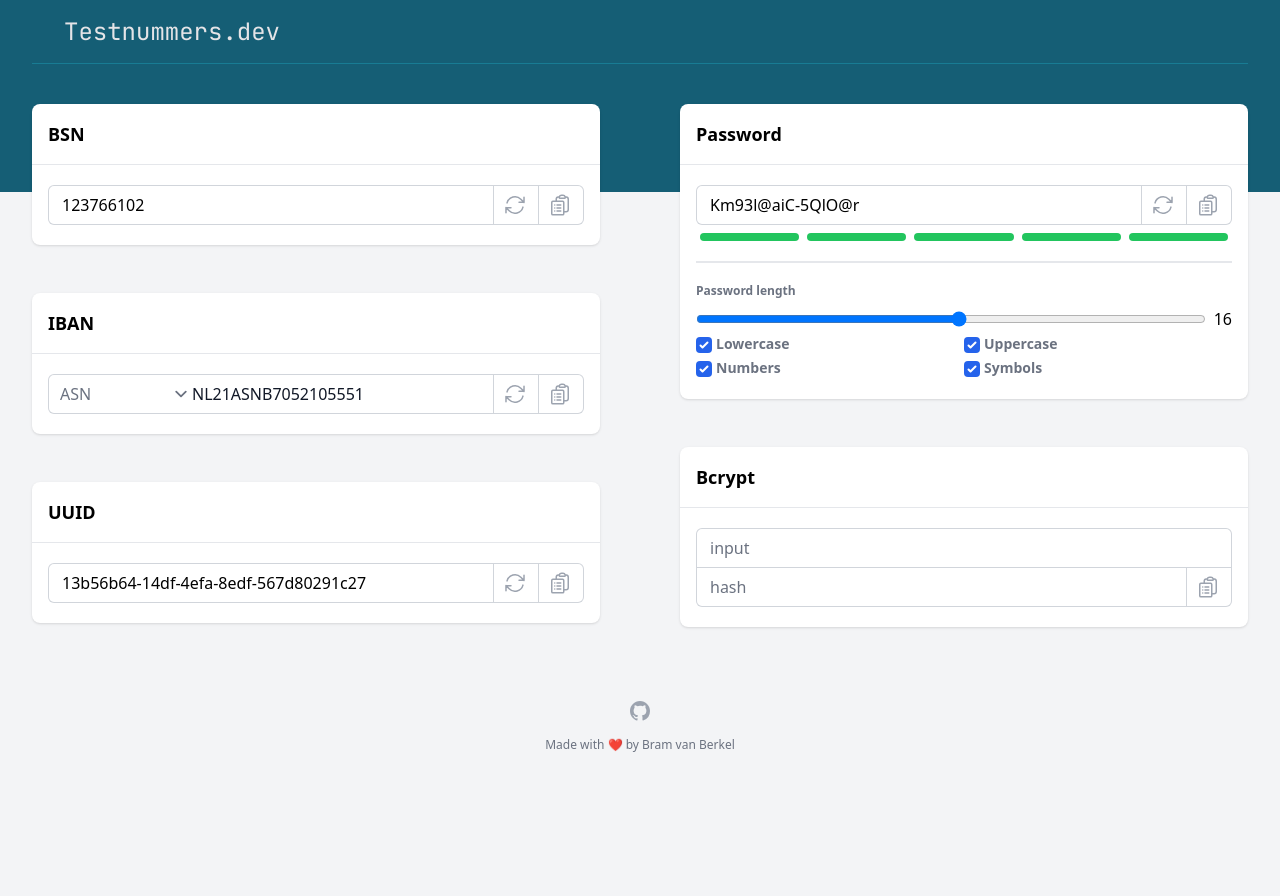
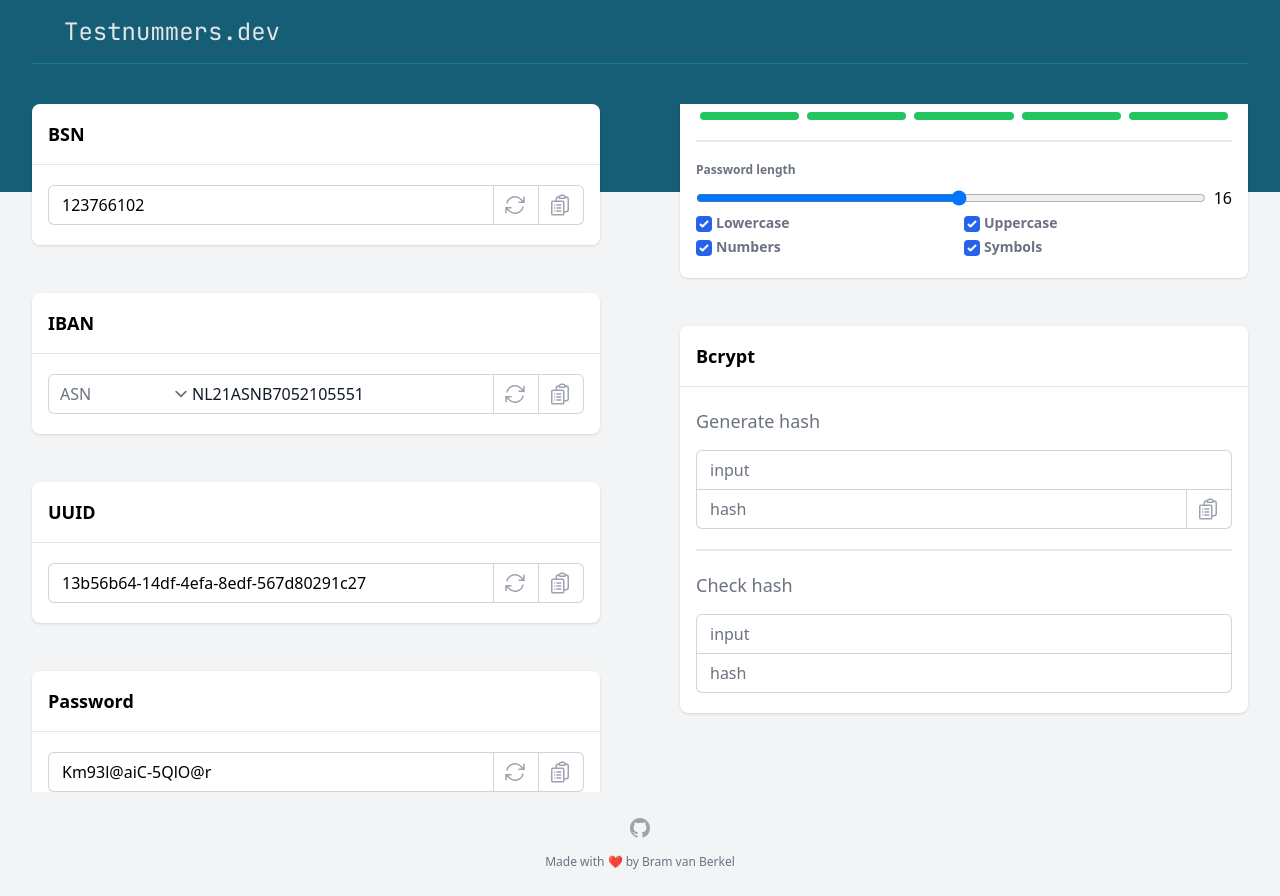
Before and after one commit to BramVanBerkel/testnummers, a Vue app: page / in a window 1280 px wide. Before the commit the page ends 800 px from the top, so only its background shows below. Built offline with nearby package versions, Linux system fonts and the light colour scheme.

Commit message:
add check bcrypt

```diff
--- a/src/components/Bcrypt.vue
+++ b/src/components/Bcrypt.vue
@@ -1,22 +1,25 @@
 <script setup lang="ts">
 import {ref, watch} from "vue";
-import {generateBcrypt} from "../generators/BcryptGenerator.ts";
+import {checkBcrypt, generateBcrypt} from "../generators/BcryptGenerator.ts";
 import {copy} from "../helpers/copy.ts";
 import CopiedIcon from "./icons/CopiedIcon.vue";
 import CopyIcon from "./icons/CopyIcon.vue";
 import {debounce} from "../helpers/debounce.ts";
 
 const state = {
-  input: ref<string>(),
-  hash: ref<string>(),
+  generateInput: ref<string>(),
+  generateHash: ref<string>(),
+  checkInput: ref<string>(),
+  checkHash: ref<string>(),
+  checkSuccess: ref<boolean>(),
   copySuccess: ref<boolean>(false),
   generateSuccess: ref<boolean>(false),
 }
 
 function generate(setSuccess: boolean = true) {
-  console.log('generateBcrypt(state.input.value)', generateBcrypt(state.input.value));
+  console.log('generateBcrypt(state.input.value)', generateBcrypt(state.generateInput.value));
 
-  state.hash.value = generateBcrypt(state.input.value);
+  state.generateHash.value = generateBcrypt(state.generateInput.value);
 
   if (setSuccess) {
     state.generateSuccess.value = true;
@@ -27,27 +30,36 @@ function generate(setSuccess: boolean = true) {
   }
 }
 
+function check() {
+  console.log('checkBcrypt(state.checkInput.value, state.checkHash.value)', checkBcrypt(state.checkInput.value, state.checkHash.value))
+  state.checkSuccess.value = checkBcrypt(state.checkInput.value, state.checkHash.value);
+}
+
 function select(event: FocusEvent) {
   const target = event.target as HTMLInputElement;
 
   target.select();
 }
 
-watch(state.input, debounce(generate));
+watch(state.generateInput, debounce(generate));
+
+watch([state.checkInput, state.checkHash], debounce(check));
 </script>
 
 <template>
   <div class="-space-y-px">
-    <input type="text" name="input" id="input" v-model="state.input.value" placeholder="input"
+    <p class="pb-4 text-lg text-gray-500">Generate hash</p>
+    <input type="text" name="generateInput" id="generateInput" v-model="state.generateInput.value" placeholder="input"
            class="relative block w-full rounded-t-md border-0 pl-3.5 ring-1 ring-inset ring-gray-300 focus:z-10 focus:ring-2 focus:ring-inset focus:ring-indigo-600">
     <div class="relative flex">
-      <input type="text" readonly @focus="select" name="hash" id="hash" v-model="state.hash.value" placeholder="hash"
+      <input type="text" readonly @focus="select" name="generateHash" id="generateHash" v-model="state.generateHash.value" placeholder="hash"
              class="relative block w-full rounded-bl-md border-0 pl-3.5 ring-1 ring-inset ring-gray-300 focus:z-10 focus:ring-2 focus:ring-inset focus:ring-indigo-600">
-      <button type="button" @click="(state.hash) ? copy(state.hash.value, state.copySuccess) : null"
+      <button type="button" @click="(state.generateHash) ? copy(state.generateHash.value, state.copySuccess) : null"
               class="relative -ml-px inline-flex items-center gap-x-1.5 rounded-br-md px-3 py-2 text-sm font-semibold group text-gray-900 ring-1 ring-inset ring-gray-300 hover:bg-gray-50">
         <CopyIcon :class="{hidden: state.copySuccess.value}"
                   class="-ml-0.5 w-6 h-6 text-gray-400 transition group-hover:rotate-[-6deg]"></CopyIcon>
-        <CopiedIcon :class="{hidden: !state.copySuccess.value}" class="-ml-0.5 w-6 h-6 text-green-600 rotate-[-10deg]"></CopiedIcon>
+        <CopiedIcon :class="{hidden: !state.copySuccess.value}"
+                    class="-ml-0.5 w-6 h-6 text-green-600 rotate-[-10deg]"></CopiedIcon>
 
         <span :class="{'opacity-100': state.copySuccess.value, 'opacity-0': !state.copySuccess.value}"
               class="absolute inset-x-0 bottom-full mb-2.5 flex justify-center scale-100 translate-y-0 transition-opacity duration-300">
@@ -66,4 +78,21 @@ watch(state.input, debounce(generate));
       </button>
     </div>
   </div>
+  <hr class="my-5 border border-gray-200">
+  <div class="-space-y-px">
+    <p class="pb-4 text-lg text-gray-500">Check hash</p>
+    <input type="text" name="checkInput" id="checkInput" v-model="state.checkInput.value" placeholder="input"
+           class="relative block w-full rounded-t-md border-0 pl-3.5 ring-1 ring-inset ring-gray-300 focus:z-10 focus:ring-2 focus:ring-inset focus:ring-indigo-600"
+    :class="[
+        state.checkSuccess.value === true ? ['bg-green-50', 'ring-green-500', 'text-green-900'] : [],
+        state.checkSuccess.value === false ? ['bg-red-50', 'ring-red-500', 'text-red-900'] : []
+    ]">
+    <input type="text" name="checkHash" id="checkHash" v-model="state.checkHash.value" placeholder="hash"
+           class="relative block w-full rounded-b-md border-0 pl-3.5 ring-1 ring-inset ring-gray-300 focus:z-10 focus:ring-2 focus:ring-inset focus:ring-indigo-600"
+           :class="[
+        state.checkSuccess.value === true ? ['bg-green-50', 'ring-green-500', 'text-green-900'] : [],
+        state.checkSuccess.value === false ? ['bg-red-50', 'ring-red-500', 'text-red-900'] : []
+    ]"
+    >
+  </div>
 </template>
--- a/src/generators/BcryptGenerator.ts
+++ b/src/generators/BcryptGenerator.ts
@@ -1,4 +1,4 @@
-import {hashSync} from "bcryptjs";
+import {compareSync, hashSync} from "bcryptjs";
 
 export function generateBcrypt(input: string | undefined): string {
     if(input === undefined) {
@@ -7,3 +7,11 @@ export function generateBcrypt(input: string | undefined): string {
 
     return hashSync(input);
 }
+
+export function checkBcrypt(input: string | undefined, hash: string | undefined): boolean | undefined {
+    if(!input || !hash) {
+        return undefined
+    }
+
+    return compareSync(input, hash);
+}
```
